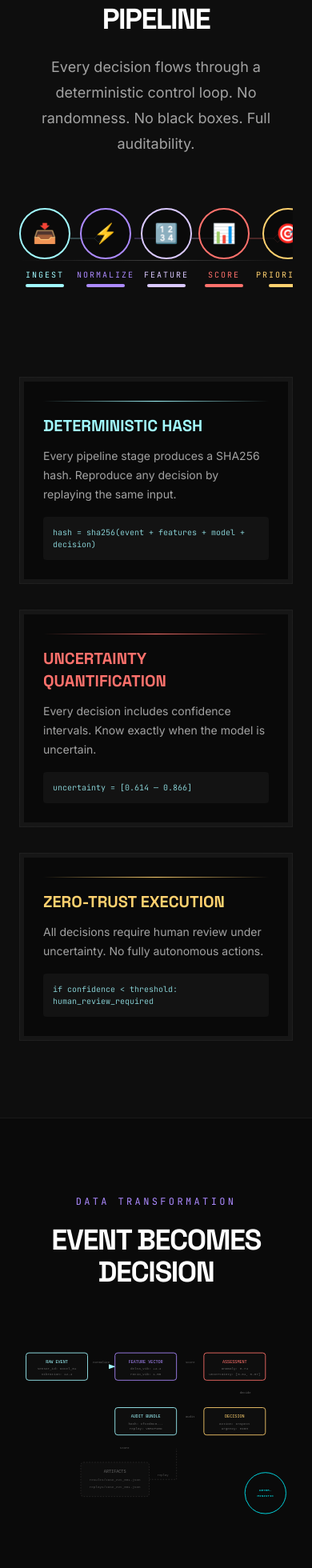
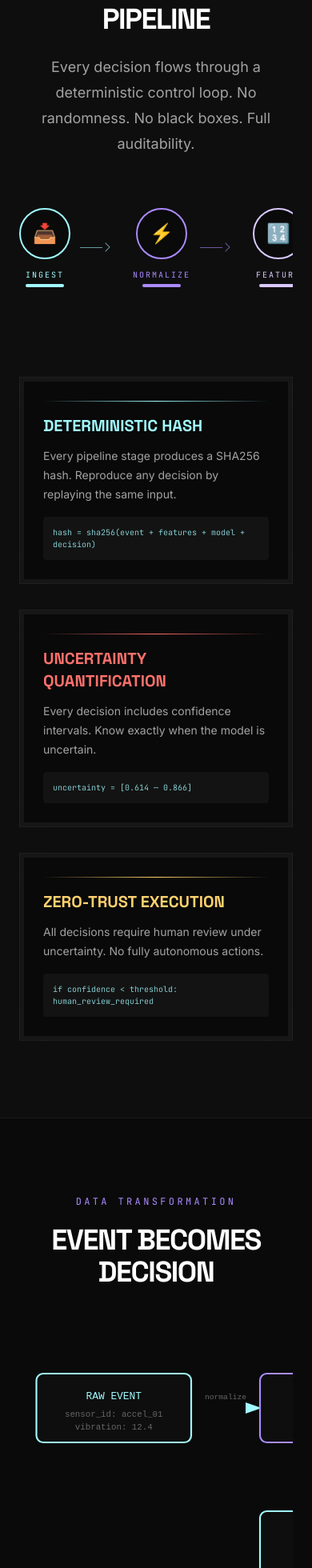
Before and after one commit to AngelP17/Astraea, a Next.js app: page / in a window 390 px wide. Shown: the part 1675-3635 px from the top of the page at 80% size. Built offline with nearby package versions, Linux system fonts and the light colour scheme.

Commit message:
Fix diagram connector reliability and responsive typography

```diff
--- a/components/data-flow-diagram.tsx
+++ b/components/data-flow-diagram.tsx
@@ -13,8 +13,8 @@ export function DataFlowDiagram() {
           </h2>
         </div>
 
-        <div className="relative">
-        <svg className="w-full" viewBox="0 0 800 600" fill="none">
+        <div className="relative overflow-x-auto">
+        <svg className="mx-auto min-w-[860px]" viewBox="0 0 800 600" preserveAspectRatio="xMidYMid meet" fill="none">
           <defs>
             <linearGradient id="flowGradient" x1="0%" y1="0%" x2="100%" y2="0%">
               <stop offset="0%" stopColor="#a1faff" />
@@ -49,7 +49,7 @@ export function DataFlowDiagram() {
               animate={{ opacity: 1 }}
               transition={{ duration: 1, delay: 0.2 }}
             >
-              <path d="M200 80 L280 80" stroke="url(#flowGradient)" strokeWidth="2" markerEnd="url(#arrowhead)" />
+              <path d="M200 80 L280 80" stroke="url(#flowGradient)" strokeWidth="2" markerEnd="url(#arrowhead)" vectorEffect="non-scaling-stroke" />
               <text x="240" y="70" textAnchor="middle" fill="#666" fontSize="9" fontFamily="monospace">normalize</text>
             </motion.g>
 
@@ -69,7 +69,7 @@ export function DataFlowDiagram() {
               animate={{ opacity: 1 }}
               transition={{ duration: 1, delay: 0.4 }}
             >
-              <path d="M460 80 L540 80" stroke="url(#flowGradient)" strokeWidth="2" />
+              <path d="M460 80 L540 80" stroke="url(#flowGradient)" strokeWidth="2" markerEnd="url(#arrowhead)" vectorEffect="non-scaling-stroke" />
               <text x="500" y="70" textAnchor="middle" fill="#666" fontSize="9" fontFamily="monospace">score</text>
             </motion.g>
 
@@ -89,7 +89,7 @@ export function DataFlowDiagram() {
               animate={{ opacity: 1 }}
               transition={{ duration: 1, delay: 0.6 }}
             >
-              <path d="M630 120 L630 200" stroke="url(#flowGradient)" strokeWidth="2" />
+              <path d="M630 120 L630 200" stroke="url(#flowGradient)" strokeWidth="2" markerEnd="url(#arrowhead)" vectorEffect="non-scaling-stroke" />
               <text x="645" y="160" fill="#666" fontSize="9" fontFamily="monospace">decide</text>
             </motion.g>
 
@@ -109,7 +109,7 @@ export function DataFlowDiagram() {
               animate={{ opacity: 1 }}
               transition={{ duration: 1, delay: 0.8 }}
             >
-              <path d="M540 240 L460 240" stroke="url(#flowGradient)" strokeWidth="2" />
+              <path d="M540 240 L460 240" stroke="url(#flowGradient)" strokeWidth="2" markerEnd="url(#arrowhead)" vectorEffect="non-scaling-stroke" />
               <text x="500" y="230" textAnchor="middle" fill="#666" fontSize="9" fontFamily="monospace">audit</text>
             </motion.g>
 
@@ -129,7 +129,7 @@ export function DataFlowDiagram() {
               animate={{ opacity: 1 }}
               transition={{ duration: 1, delay: 1 }}
             >
-              <path d="M280 280 L280 360" stroke="url(#flowGradient)" strokeWidth="2" />
+              <path d="M280 280 L280 360" stroke="url(#flowGradient)" strokeWidth="2" markerEnd="url(#arrowhead)" vectorEffect="non-scaling-stroke" />
               <text x="295" y="320" fill="#666" fontSize="9" fontFamily="monospace">store</text>
             </motion.g>
 
@@ -149,8 +149,8 @@ export function DataFlowDiagram() {
               animate={{ opacity: 1 }}
               transition={{ duration: 1, delay: 1.2 }}
             >
-              <path d="M380 410 L460 410" stroke="#494847" strokeWidth="1" strokeDasharray="4 4" />
-              <path d="M460 410 L460 320" stroke="#494847" strokeWidth="1" strokeDasharray="4 4" />
+              <path d="M380 410 L460 410" stroke="#494847" strokeWidth="1" strokeDasharray="4 4" vectorEffect="non-scaling-stroke" />
+              <path d="M460 410 L460 320" stroke="#494847" strokeWidth="1" strokeDasharray="4 4" markerEnd="url(#arrowhead)" vectorEffect="non-scaling-stroke" />
               <text x="420" y="400" textAnchor="middle" fill="#555" fontSize="9" fontFamily="monospace">replay</text>
             </motion.g>
 
--- a/components/pipeline-diagram.tsx
+++ b/components/pipeline-diagram.tsx
@@ -29,13 +29,11 @@ export function PipelineDiagram() {
           </p>
         </div>
 
-        <div className="relative">
-          <div className="absolute left-0 right-0 top-1/2 h-px bg-gradient-to-r from-transparent via-white/20 to-transparent" />
-
-          <div className="relative flex justify-between items-center gap-2 overflow-x-auto pb-8">
+        <div className="relative overflow-x-auto pb-8">
+          <div className="mx-auto flex min-w-[940px] items-start justify-between gap-3">
             {pipelineStages.map((stage, index) => (
+              <div key={stage.id} className="flex items-center gap-3">
                 <motion.div
-                key={stage.id}
                   className="relative flex flex-col items-center"
                   onMouseEnter={() => setActiveStage(index)}
                   onMouseLeave={() => setActiveStage(null)}
@@ -79,21 +77,18 @@ export function PipelineDiagram() {
                     {stage.description}
                   </motion.div>
                 )}
+                </motion.div>
 
                 {index < pipelineStages.length - 1 && (
-                  <div className="absolute left-full top-8 z-0 flex items-center">
-                    <svg width="40" height="12" viewBox="0 0 40 12">
-                      <path
-                        d="M0 6 L30 6 L35 1 L40 6 L35 11 L30 6"
-                        fill="none"
-                        stroke={stage.color}
-                        strokeWidth="1"
-                        opacity="0.5"
+                  <div className="flex min-w-10 items-center">
+                    <div className="h-px w-7" style={{ backgroundColor: `${stage.color}99` }} />
+                    <div
+                      className="h-2 w-2 rotate-45 border-r border-t"
+                      style={{ borderColor: `${stage.color}99` }}
                     />
-                    </svg>
                   </div>
                 )}
-              </motion.div>
+              </div>
             ))}
           </div>
         </div>
--- a/components/scroll-narrative.tsx
+++ b/components/scroll-narrative.tsx
@@ -26,9 +26,9 @@ export function ScrollNarrative() {
                 {narrativeSteps.map((step) => (
                   <div key={step.step} className="flex items-start gap-4 border border-white/5 bg-black/30 p-4">
                     <div className="font-headline text-2xl font-black text-primary/80">{step.step}</div>
-                    <div>
+                    <div className="min-w-0">
                       <div className="font-mono text-[10px] uppercase tracking-[0.24em] text-neutral-500">{step.eyebrow}</div>
-                      <div className="mt-2 font-headline text-xl font-bold uppercase">{step.title}</div>
+                      <div className="mt-2 font-headline text-lg font-bold uppercase leading-tight md:text-xl [overflow-wrap:anywhere]">{step.title}</div>
                     </div>
                   </div>
                 ))}
@@ -80,7 +80,7 @@ function NarrativeCard({
         <div className="mb-5 flex items-center justify-between gap-6">
           <div>
             <div className="font-mono text-[10px] uppercase tracking-[0.28em] text-primary">{eyebrow}</div>
-            <h3 className="mt-3 font-headline text-3xl font-black uppercase tracking-[-0.04em] md:text-5xl">
+            <h3 className="mt-3 font-headline text-3xl font-black uppercase tracking-[-0.04em] leading-[0.95] md:text-5xl">
               {title}
             </h3>
           </div>
@@ -93,7 +93,7 @@ function NarrativeCard({
           {metrics.map((metric) => (
             <div key={metric} className="border border-white/5 bg-surface-low p-4">
               <div className="font-mono text-[10px] uppercase tracking-[0.22em] text-neutral-500">Signal</div>
-              <div className="mt-3 font-headline text-xl font-bold uppercase">{metric}</div>
+              <div className="mt-3 font-headline text-base font-bold uppercase leading-tight md:text-lg [overflow-wrap:anywhere]">{metric}</div>
             </div>
           ))}
         </div>
```
Lines whose indentation alone changed are shown as unchanged.
